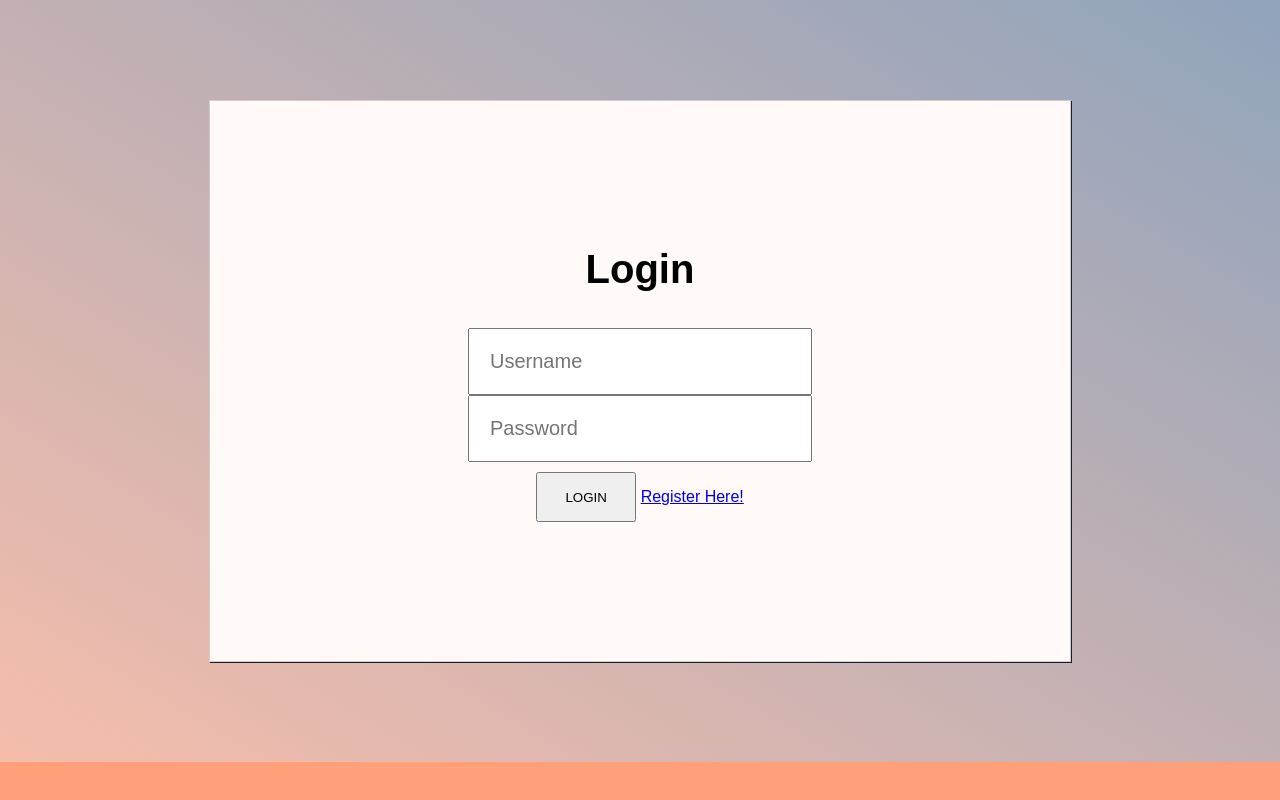
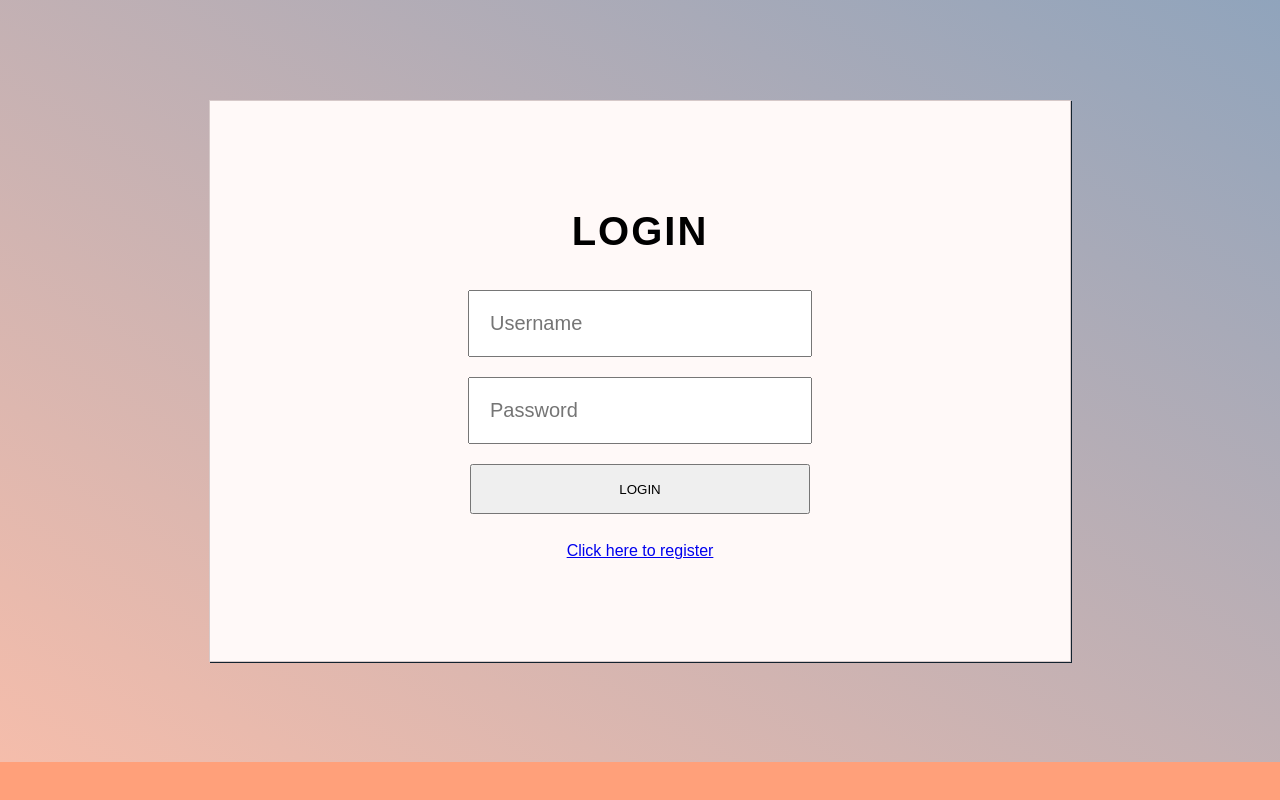
Before and after one commit to StaticDDQ/Go-Blox-GPS, a PHP site: page / in a window 1280 px wide. Run offline with PHP 8.4, Linux system fonts and the light colour scheme.

Commit message:
decent enough edit for login

```diff
--- a/public/css/index.css
+++ b/public/css/index.css
@@ -12,11 +12,17 @@ body {
 
 h1 {
     font-size: 40px;
+    letter-spacing: 2px;
     font-family: Arial, Helvetica, sans-serif;
 }
 
 p {
     font-size: 20px;
+}
+
+button {
+    width: 340px;
+    height: 50px;
 }
 
 input {
@@ -26,13 +32,16 @@ input {
     /* gedein size of input gimana caranya huhu */
 }
 
-button {
-    width: 100px;
-    height: 50px;
+.logins {
+    padding: 10px 10px 10px 10px;
 }
 
-.logins {
+.loginButton {
+
+    height: 50px;
     padding: 10px 10px 10px 10px;
+    margin: 0 auto;
+
 }
 
 .container {
--- a/public/index.html
+++ b/public/index.html
@@ -7,16 +7,27 @@
 <body>
     <form>
         <div class ="container">
-            <h1>Login</h1>
+            <h1>LOGIN</h1>
             <div class="logins">
                 <input title="Please Enter Your username" id="userName" name="user" type="text" placeholder="Username"/>
-                <br/>
+                </br>
+                </div>
+                <div class="logins">
                 <input title= "password" id="passWord" name="password" type= "password" placeholder="Password"/>
-                <br/>
+                </br>
             </div>
-            <script type="text/javascript" src="signUp.js"></script>
-            <button onclick="getData()" >LOGIN</button>
-            <a href="signUpForm.html">Register Here!</a>
+
+            <div class="loginButton">
+                <script type="text/javascript" src="signUp.js"></script>
+                <button onclick="getData()" >LOGIN</button>
+            </div>
+        </br>
+
+            <a href="signUpForm.html">
+                Click here to register
+            </a>
+
+
             <p id="pId"></p>
             <script src="./js/loginPage.js"></script>
         </div>
```
